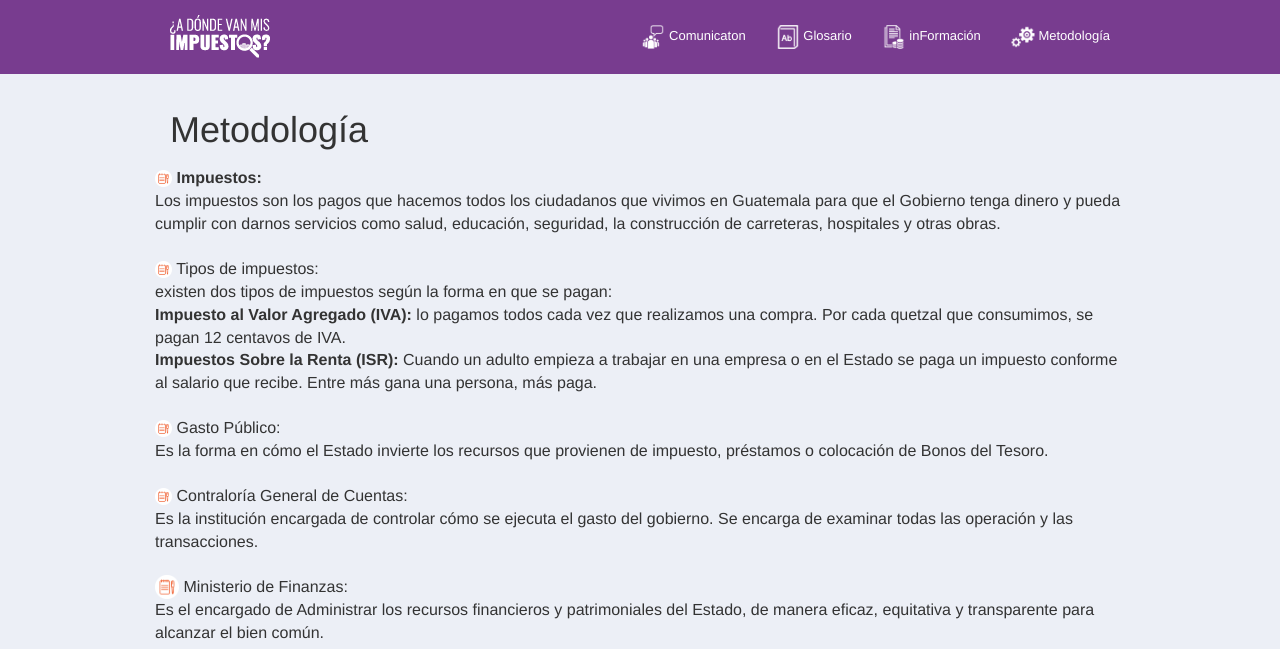
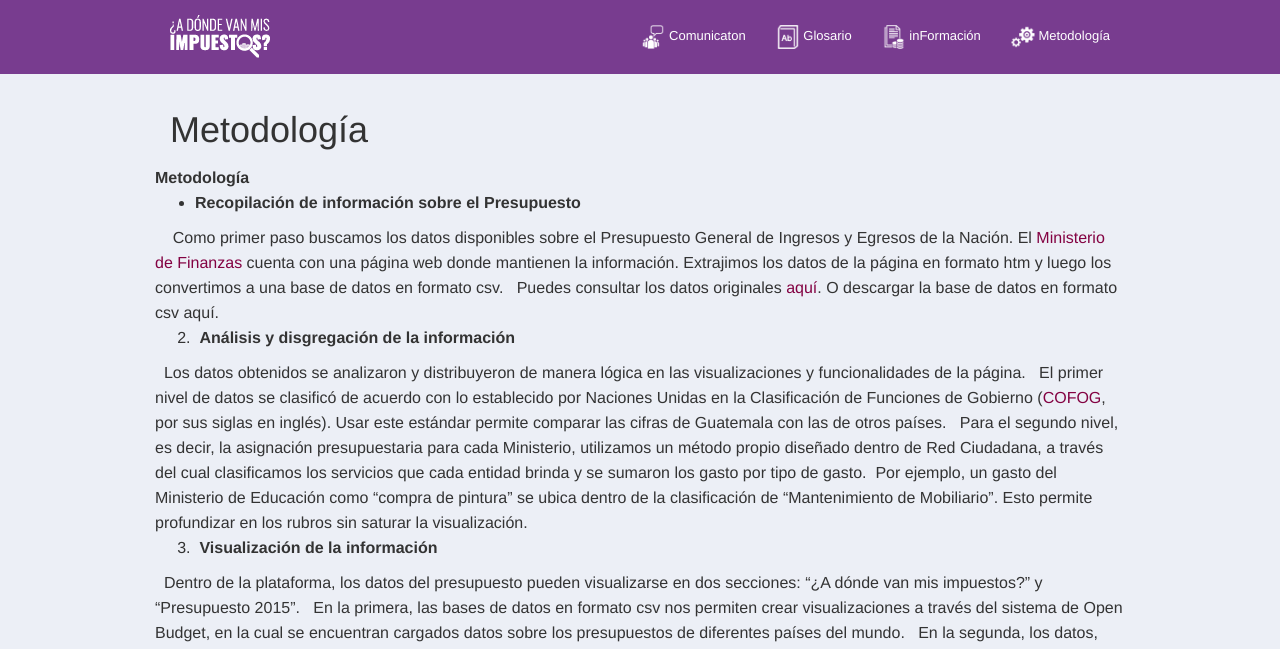
Before and after one commit to jherreragt/MiGuatemala.org, a Jekyll site: the page built from metodologia.html, in a window 1280 px wide and 1400 px high. Shown: the top 649 px of the window. Built offline with Jekyll 4.4.1, drawn with Linux system fonts in a browser that asks for light colours; nearby versions of some CDN libraries; some web fonts are replaced; some of the changed text lies outside the part shown.

Commit message:
Update metodologia.html

```diff
--- a/metodologia.html
+++ b/metodologia.html
@@ -4,42 +4,133 @@ title: Metodología
 ---
 <h1 class="page-title"><br>Metodología</h1>
 <div class="row spaced">
-  <dl>
-    <img src="img/ÍCONOS/ICONOS-35.png" style="height: 17px; width: 17px;"> <b>Impuestos:</b></h2>
-    <dd>Los impuestos son los pagos que hacemos todos los ciudadanos que vivimos en Guatemala para que el Gobierno tenga dinero y pueda cumplir con darnos servicios como salud, educación, seguridad, la construcción de carreteras, hospitales y otras obras.</dd>
-  </dl>
-  <dl>
-    <img src="img/ÍCONOS/ICONOS-35.png" style="height: 17px; width: 17px;"> Tipos de impuestos:</h2>
-    <dd> existen dos tipos de impuestos según la forma en que se pagan:<br>
 
-<b>Impuesto al Valor Agregado (IVA):</b>  lo pagamos todos cada vez que realizamos una compra. Por cada quetzal que consumimos, se pagan 12 centavos de IVA.
+    <b>Metodología </b>
 
-<br> <b>Impuestos Sobre la Renta (ISR):</b> Cuando un adulto empieza a trabajar en una empresa o en el Estado se paga un impuesto conforme al salario que recibe. Entre más gana una persona, más paga. </dd>
-  </dl>
-  <dl>
-    <img src="img/ÍCONOS/ICONOS-35.png" style="height: 17px; width: 17px;"> Gasto Público:</h2>
-    <dd>Es la forma en cómo el Estado invierte los recursos que provienen de impuesto, préstamos o colocación de Bonos del Tesoro. </dd>
-  </dl>
-  <dl>
-    <img src="img/ÍCONOS/ICONOS-35.png" style="height: 17px; width: 17px;"> Contraloría General de Cuentas:</h2>
-    <dd>Es la institución encargada de controlar cómo se ejecuta el gasto del gobierno. Se encarga de examinar todas las operación y las transacciones.</dd>
-  </dl>
-  <dl>
-    <img src="img/ÍCONOS/ICONOS-35.png" style="height: 24px; width: 24px;"> Ministerio de Finanzas:</h2>
-    <dd>Es el encargado de Administrar los recursos financieros y patrimoniales del Estado, de manera eficaz, equitativa y transparente para alcanzar el bien común.</dd>
-  </dl>
-  <div class="container">
-  <div class="row spaced">
-    <div class="col-md-6">
-      <a href="y-mis-impuestos.html">
-        <img src="img/Cuadro1.gif" alt="¿A dónde van mis impuestos?" class="img-responsive">
-      </a>
-    </div>
-    <div class="col-md-6">
-      <a href="http://arma.adondevanmisimpuestos.gt/">
-        <img src="img/Cuadro2.gif" alt="Arma tu Presupuesto" class="img-responsive"/>
-      </a>
-    </div>
-  </div>
+&nbsp;
+
+&nbsp;
+<ul>
+	<li><b><b>Recopilación de información sobre el Presupuesto </b></b></li>
+</ul>
+&nbsp;
+
+&nbsp;
+
+<span style="font-weight: 400;">Como primer paso buscamos los datos disponibles sobre el Presupuesto General de Ingresos y Egresos de la Nación. El </span><a href="http://www.minfin.gob.gt/"><span style="font-weight: 400;">Ministerio de Finanzas </span></a><span style="font-weight: 400;">cuenta con una página web donde mantienen la información. Extrajimos los datos de la página en formato htm y luego los convertimos a una base de datos en formato csv. </span>
+
+&nbsp;
+
+<span style="font-weight: 400;">Puedes consultar los datos originales </span><a href="http://www.minfin.gob.gt/archivos/presua2015/inicio.htm"><span style="font-weight: 400;">aquí</span></a><span style="font-weight: 400;">.</span>
+
+<span style="font-weight: 400;">O descargar la base de datos en formato csv </span><span style="font-weight: 400;">aquí</span><span style="font-weight: 400;">.</span>
+
+&nbsp;
+<ol start="2">
+	<li><b>  Análisis y disgregación de la información </b></li>
+</ol>
+&nbsp;
+
+<span style="font-weight: 400;">Los datos obtenidos se analizaron y distribuyeron de manera lógica en las visualizaciones y funcionalidades de la página. </span>
+
+&nbsp;
+
+<span style="font-weight: 400;">El primer nivel de datos se clasificó de acuerdo con lo establecido por Naciones Unidas en la Clasificación de Funciones de Gobierno (</span><a href="http://unstats.un.org/unsd/cr/registry/regcst.asp?Cl=4"><span style="font-weight: 400;">COFOG</span></a><span style="font-weight: 400;">, por sus siglas en inglés). Usar este estándar permite comparar las cifras de Guatemala con las de otros países. </span>
+
+&nbsp;
+
+<span style="font-weight: 400;">Para el segundo nivel, es decir, la asignación presupuestaria para cada Ministerio, utilizamos un método propio diseñado dentro de Red Ciudadana, a través del cual clasificamos los servicios que cada entidad brinda y se sumaron los gasto por tipo de gasto.  Por ejemplo, un gasto del Ministerio de Educación como “compra de pintura” se ubica dentro de la clasificación de “Mantenimiento de Mobiliario”. Esto permite profundizar en los rubros sin saturar la visualización. </span>
+
+&nbsp;
+<ol start="3">
+	<li><b>  Visualización de la información</b></li>
+</ol>
+&nbsp;
+
+<span style="font-weight: 400;">Dentro de la plataforma, los datos del presupuesto pueden visualizarse en dos secciones: “¿A dónde van mis impuestos?” y “Presupuesto 2015”. </span>
+
+&nbsp;
+
+<span style="font-weight: 400;">En la primera, las bases de datos en formato csv nos permiten crear visualizaciones a través del sistema de Open Budget, en la cual se encuentran cargados datos sobre los presupuestos de diferentes países del mundo. </span>
+
+&nbsp;
+
+<span style="font-weight: 400;">En la segunda, los datos, clasificados de acuerdo con la COFOG, se presentan detalladamente en dos niveles de profundidad por tipo de gasto.</span>
+
+&nbsp;
+
+<span style="font-weight: 400;">Finalmente, “Arma tu presupuesto” es la funcionalidad que permite a los usuarios modificar los rubros de acuerdo con las necesidades que consideran prioritarias y compartir su propuesta a través de las redes sociales, las cuales están direccionadas a las autoridades correspondientes para que conozcan el punto de vista de los ciudadanos.</span>
+
+&nbsp;
+
+<span style="font-weight: 400;">“Arma tu presupuesto” fue diseñado por el </span><a href="https://partidodelared.org/"><span style="font-weight: 400;">Partido de la Red </span></a><span style="font-weight: 400;">en Argentina. Nosotros hemos replicado su código para poder utilizarlo en Guatemala y que podamos hacer llegar a nuestras autoridades lo que queremos que prioricen al momento de aprobarlo. </span>
+
+&nbsp;
+
+<b>FAQS Metodología </b>
+
+&nbsp;
+
+<b>¿De dónde sale la información de esta página? </b>
+
+&nbsp;
+
+<span style="font-weight: 400;">La información sobre el presupuesto es pública y se puede encontrar en el sitio del </span><a href="http://www.minfin.gob.gt/"><span style="font-weight: 400;">Ministerio de Finanzas</span></a><span style="font-weight: 400;">.  </span>
+
+&nbsp;
+
+<span style="font-weight: 400;">Otros vínculos de interés:</span>
+
+<a href="http://www.minfin.gob.gt/archivos/presua2015/inicio.htm"><span style="font-weight: 400;">Presupuesto 2015</span></a>
+
+<a href="http://www.minfin.gob.gt/archivos/presua2015/inicio.htm"><span style="font-weight: 400;">Distribución del Presupuesto por Ministerio</span></a>
+
+&nbsp;
+
+<span style="font-weight: 400;">Esta página y todas sus funcionalidades contienen la información oficial, adaptada al estándar COFOG y a un método propio de Red Ciudadana para facilitar su comprensión y visualización.  </span>
+
+&nbsp;
+
+<b>Estos datos del presupuesto, ¿a qué etapa corresponden? </b>
+
+&nbsp;
+
+<span style="font-weight: 400;">Esta plataforma presenta información del Presupuesto utilizado en el año 2015. Los datos que encuentras en las gráficas son datos presupuestarios y no de gasto efectivo.</span>
+
+&nbsp;
+
+<b>GLOSARIO</b>
+
+&nbsp;
+
+<b>Presupuesto General de Ingresos y Egresos del Estado:</b> <span style="font-weight: 400;">definido en el Artículo 237 de la </span><a href="http://wikiguate.com.gt/wiki/Constituci%C3%B3n_Pol%C3%ADtica_de_Guatemala"><span style="font-weight: 400;">Constitución Política de Guatemala</span></a><span style="font-weight: 400;">. Debe ser aprobado para cada ejercicio fiscal, e incluirá la estimación de todos los ingresos a obtener y el detalle de los astos e inversiones por realizar. Todos los ingresos del Estado constituyen un fondo común indivisible destinado exclusivamente a cubrir sus egresos</span>
+
+&nbsp;
+
+<b>Impuestos: </b><span style="font-weight: 400;">pagos que hacemos todos los ciudadanos que vivimos en Guatemala para crear un fondo común que el Gobierno utilice para su funcionamiento y para proveer servicios como salud, educación, seguridad, construcción de carreteras y otras obras. </span>
+
+&nbsp;
+
+<b>Tipos de impuestos: </b><span style="font-weight: 400;">existen dos tipos de impuestos según la forma en que se pagan:</span>
+
+&nbsp;
+
+<span style="font-weight: 400;">Impuesto al Valor Agregado (IVA):  lo pagamos todos cada vez que se nos da factura por la adquisición de bienes o servicios. Por cada quetzal que consumimos, se pagan 12 centavos de IVA. Para que este impuesto se registre apropiadamente es importante que exijamos nuestra factura en cada compra o pago por servicios.</span>
+
+&nbsp;
+
+<span style="font-weight: 400;">Impuestos Sobre la Renta (ISR): Cuando un adulto empieza a trabajar debe pagar un impuesto de acuerdo con el salario que recibe. Entre más ingresos tiene, más aporta. </span>
+
+&nbsp;
+
+<b>Gasto Público: </b><span style="font-weight: 400;">Es la forma en cómo el Estado invierte los recursos que provienen de los impuestos, préstamos o colocación de Bonos del Tesoro. </span>
+
+&nbsp;
+
+<b>Contraloría General de Cuentas: </b><span style="font-weight: 400;">Es la institución encargada de fiscalizar cómo se ejecuta el gasto del Gobierno. Se encarga de examinar todas las operaciones y las transacciones que hace el Estado. </span>
+
+&nbsp;
+
+<b>Ministerio de Finanzas:</b><span style="font-weight: 400;"> Es el encargado de </span><span style="font-weight: 400;">Administrar los recursos financieros y patrimoniales del Estado, de manera eficaz, equitativa y transparente para alcanzar el bien común.</span>
 
 </div>
```
